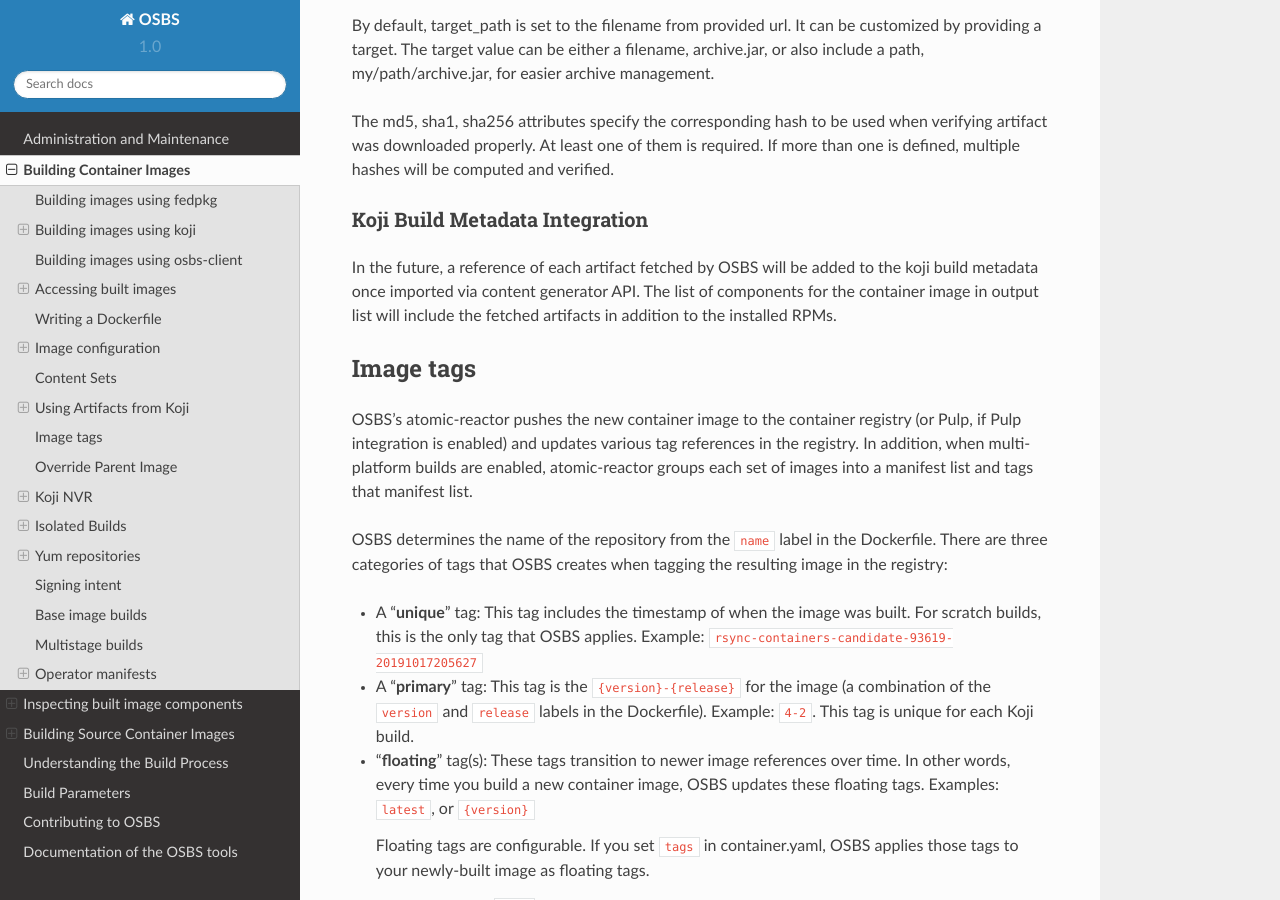
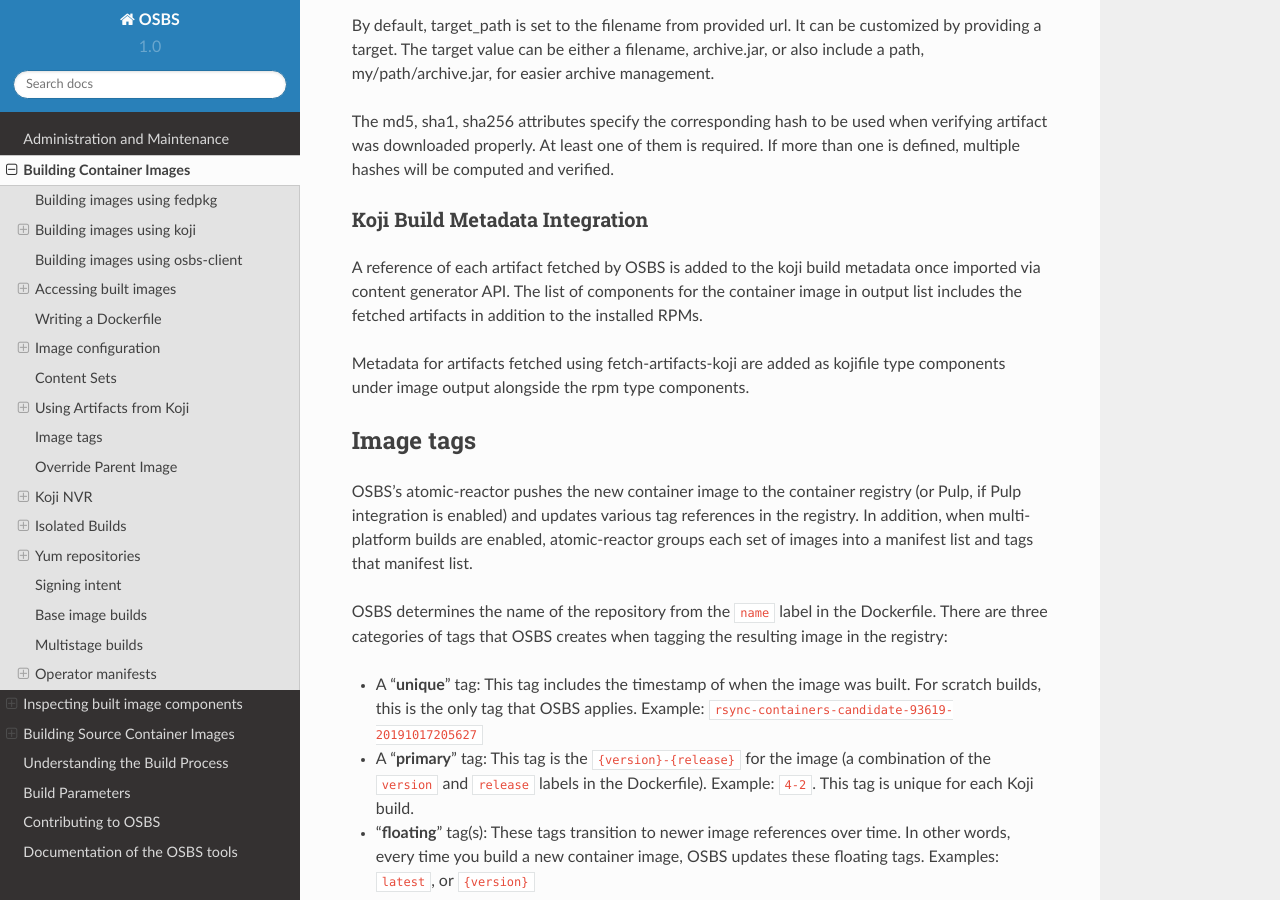
Before and after one commit to containerbuildsystem/osbs-docs, a Sphinx documentation site: the page built from docs/users.rst, in a window 1280 px wide and 900 px high, scrolled down 19345 px. Built offline with Sphinx 7.4.7 and the Read the Docs theme 2.0.0, drawn with Linux system fonts in a browser that asks for light colours.

Commit message:
add documentation for metadata updates for fetch-artifacts-koji metadata
All artifacts fetched via fetch-artifacts-koji will now be included
in brew image metadata

MMENG-1275

Signed-off-by: Harsh Modi <hmodi@redhat.com>

```diff
--- a/docs/users.rst
+++ b/docs/users.rst
@@ -1019,10 +1019,13 @@
 Koji Build Metadata Integration
 ~~~~~~~~~~~~~~~~~~~~~~~~~~~~~~~
 
-In the future, a reference of each artifact fetched by OSBS will be
-added to the koji build metadata once imported via content generator API.
-The list of components for the container image in output list will
-include the fetched artifacts in addition to the installed RPMs.
+A reference of each artifact fetched by OSBS is added to the koji build metadata
+once imported via content generator API. The list of components for the
+container image in output list includes the fetched artifacts in addition to the
+installed RPMs.
+
+Metadata for artifacts fetched using fetch-artifacts-koji are added as kojifile type
+components under image output alongside the rpm type components.
 
 .. _image-tags:
 
```
